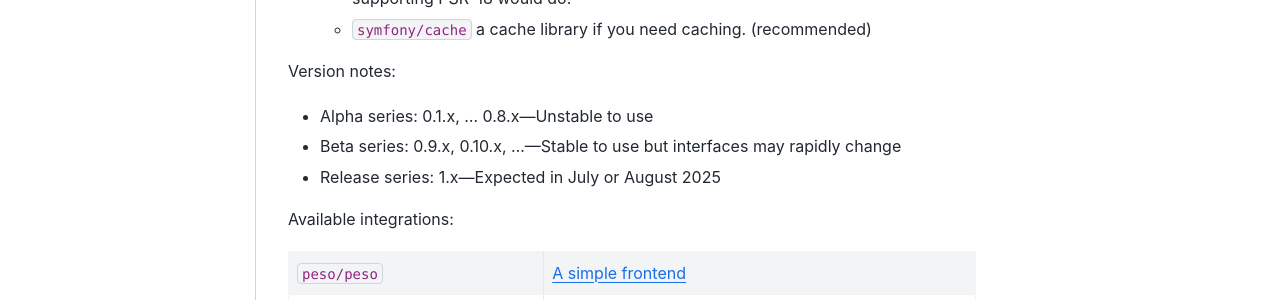
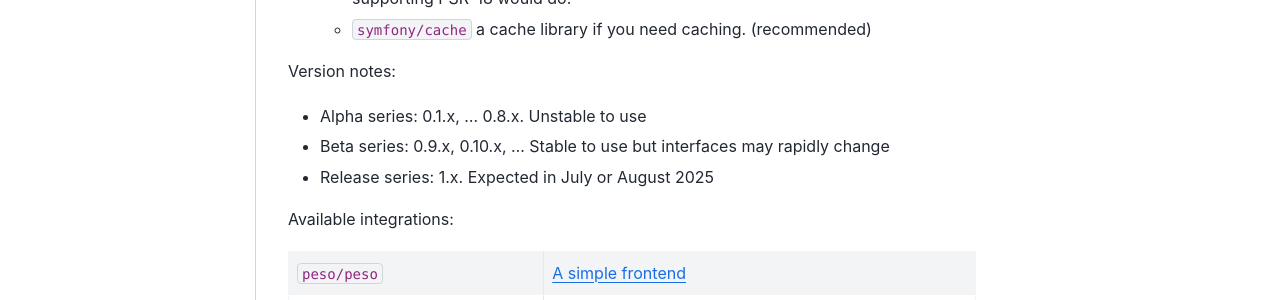
Before and after one commit to phpeso/doc, a Sphinx documentation site: the page built from source/install.rst, in a window 1280 px wide and 1213 px high. Shown: the part 481-781 px from the top of the window. Built offline with Sphinx 7.4.7 and the Sphinx Book theme 1.1.4, drawn with Linux system fonts in a browser that asks for light colours.

Commit message:
Looks ugly

```diff
--- a/source/install.rst
+++ b/source/install.rst
@@ -21,9 +21,9 @@ In this example
 
 Version notes:
 
-* Alpha series: 0.1.x, ... 0.8.x—Unstable to use
-* Beta series: 0.9.x, 0.10.x, ...—Stable to use but interfaces may rapidly change
-* Release series: 1.x—Expected in July or August 2025
+* Alpha series: 0.1.x, ... 0.8.x. Unstable to use
+* Beta series: 0.9.x, 0.10.x, ... Stable to use but interfaces may rapidly change
+* Release series: 1.x. Expected in July or August 2025
 
 Available integrations:
 
```
